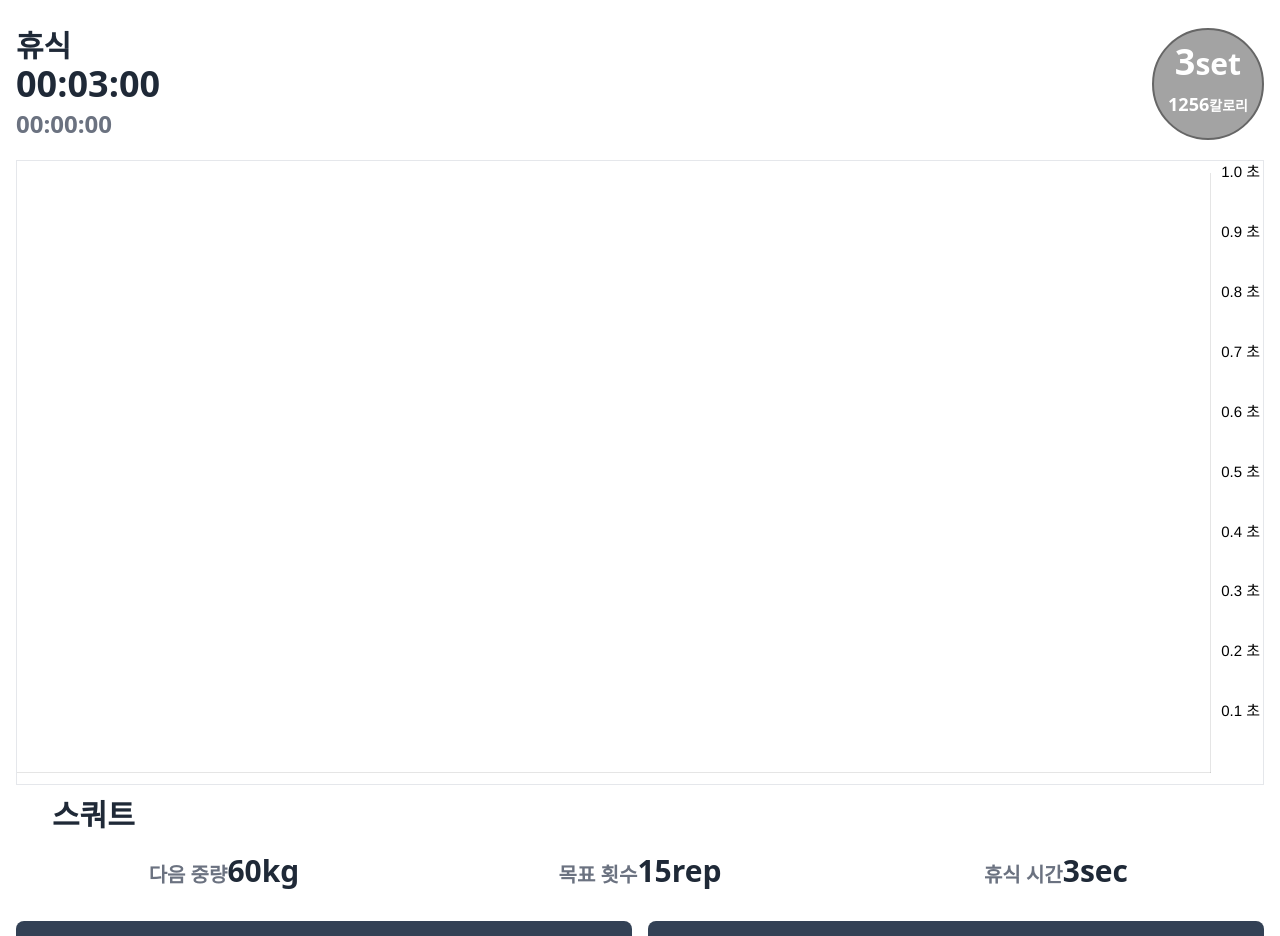
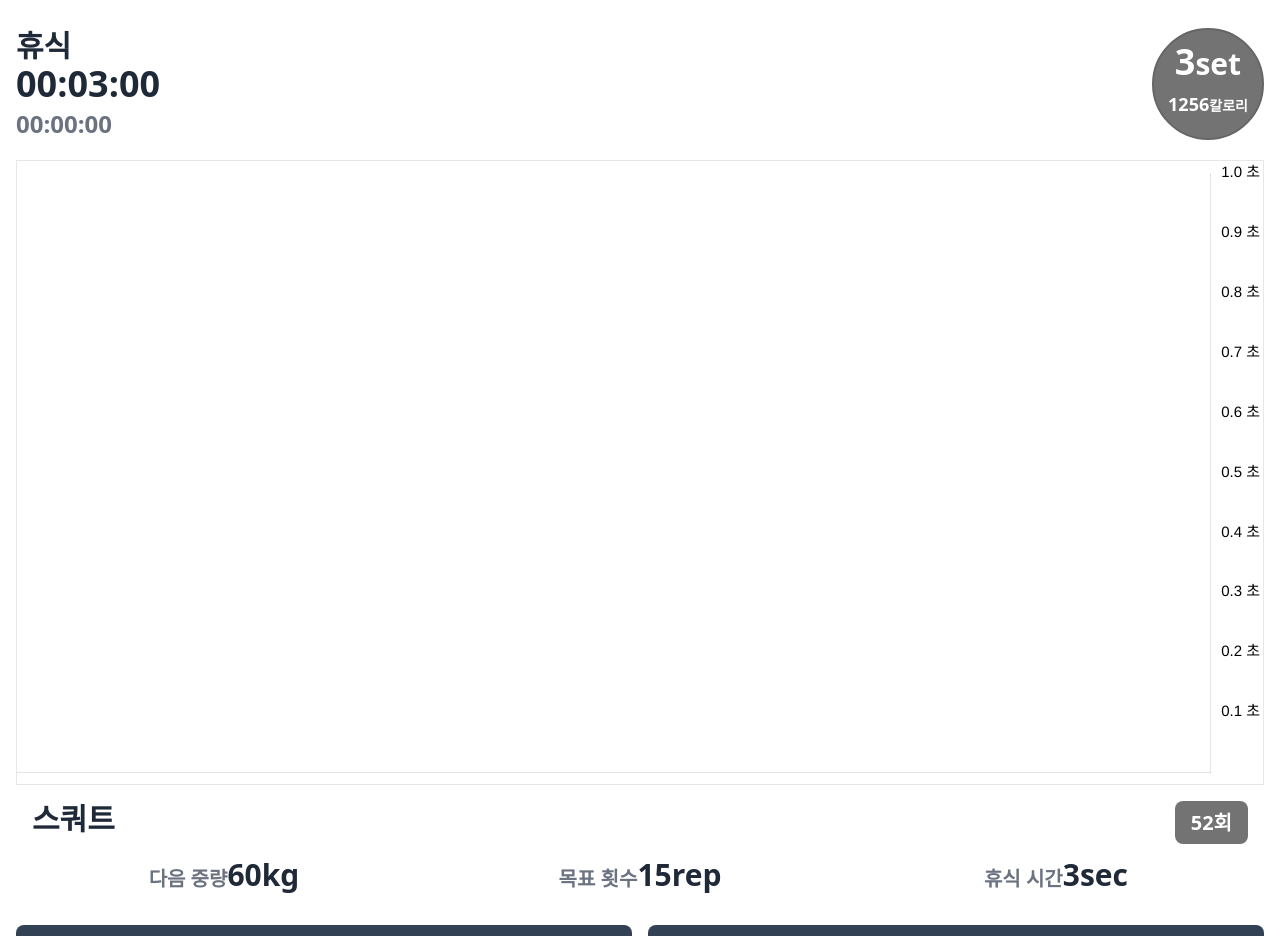
Before and after one commit to woajun/fitness-manager-vue, a Vue app in the folder frontend/: page / in a window 1280 px wide. Shown: the top 936 px of the page. Built offline with nearby package versions, Linux system fonts and the light colour scheme.

Commit message:
fix design

```diff
--- a/frontend/src/pages/working/InWork.vue
+++ b/frontend/src/pages/working/InWork.vue
@@ -84,7 +84,7 @@ const isActive = computed(() => timerText.value && isRun.value && ((secondsToMs(
         </div>
       </div>
       <div>
-        <div class="numberCircle bg-neutral-400 text-white">
+        <div class="numberCircle bg-neutral-500 text-white">
           <div class="pt-3">
             <span class="text-4xl">3</span>
             <span>set</span>
@@ -99,8 +99,15 @@ const isActive = computed(() => timerText.value && isRun.value && ((secondsToMs(
       <JChart :data="chartData" :font-color="isActive ? 'rgb(248 250 252)' : ''" />
     </div>
 
-    <div class="pt-3 pl-4">
-      <span class="ms-5">스쿼트 </span>
+    <div class="pt-4 mx-4 flex justify-between">
+      <div>
+        <span class="">스쿼트 </span>
+      </div>
+      <div>
+        <span class="rounded-lg  bg-neutral-500 text-white text-xl px-4 py-2">
+          52회
+        </span>
+      </div>
     </div>
     <div class="pt-5 flex text-center">
       <div class="flex-1">
```
